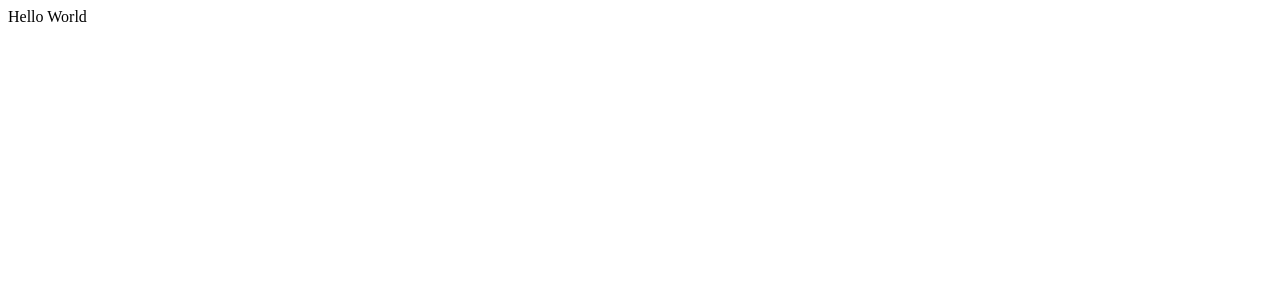
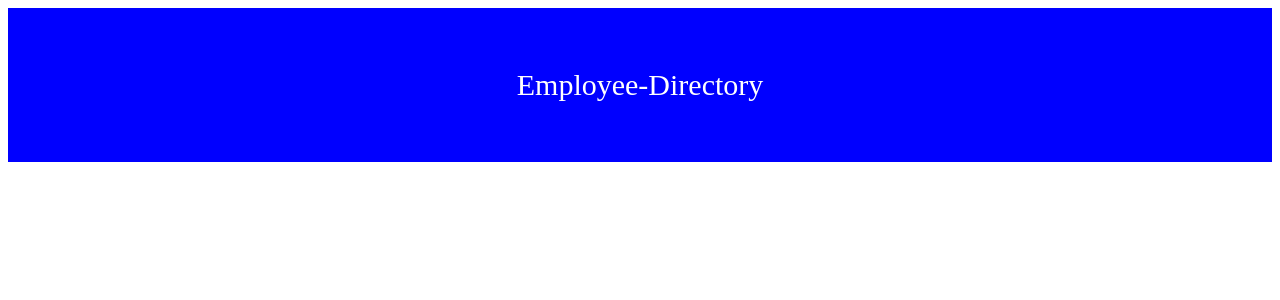
Before and after one commit to JosephRhines/employee-directory, a React (Create React App) app: page / in a window 1280 px wide. Shown: the top 300 px of the page. Built offline with nearby package versions, Linux system fonts and the light colour scheme.

Commit message:
I added code to create a header

```diff
--- a/src/App.js
+++ b/src/App.js
@@ -1,9 +1,9 @@
-
+import Header from "./components/Header";
 
 function App() {
   return (
     <div>
-      Hello World
+      <Header/>
     </div>
   );
 }
--- /dev/null
+++ b/src/components/Header.js
@@ -0,0 +1,23 @@
+import React from "react";
+
+
+const styles = {
+headerStyle: {
+    padding: "60px",
+    background: "blue",
+    fontSize: "30px",
+    color: "white",
+    textAlign: "center"
+},
+
+};
+
+
+
+function Header() {
+    return (
+        <div style={styles.headerStyle}>Employee-Directory</div>
+    );
+}
+
+export default Header;
```
Also changed, not shown: src/components/utils/API.js (renamed from src/component/utils/API.js).
